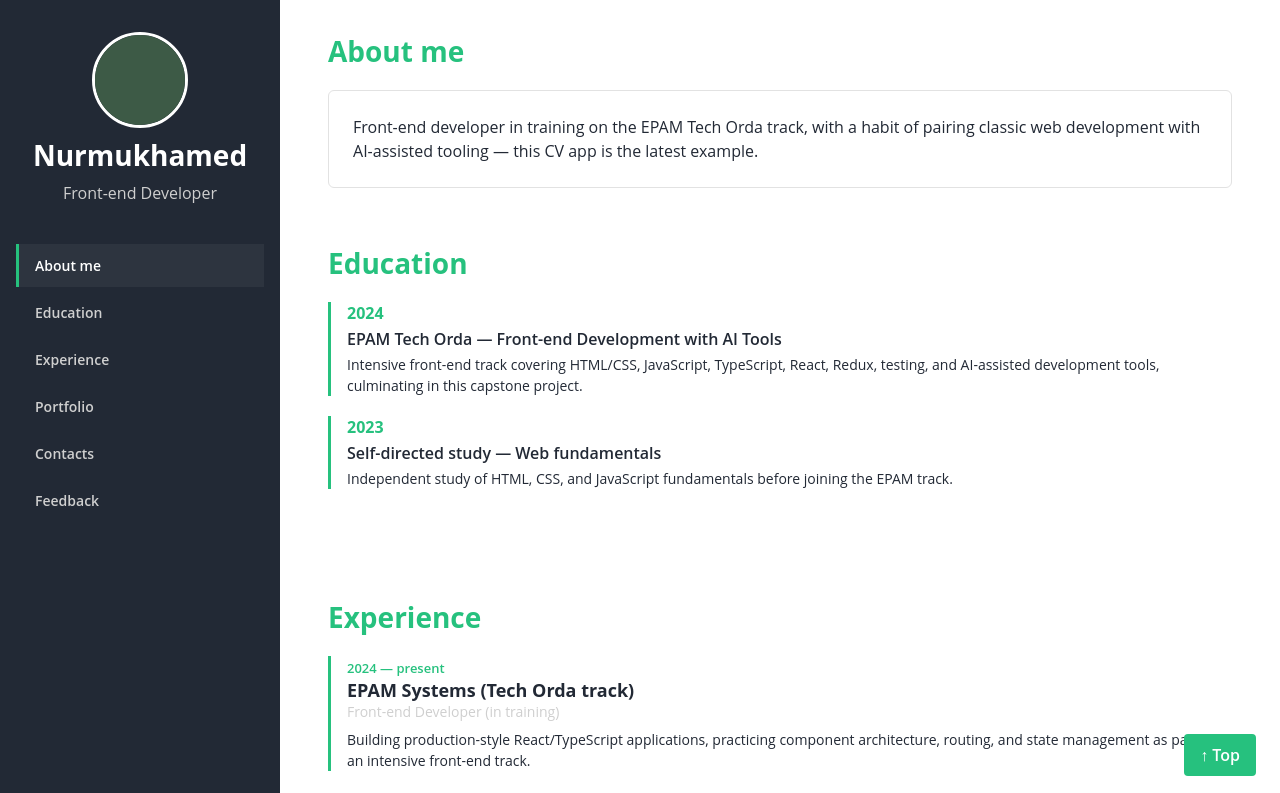
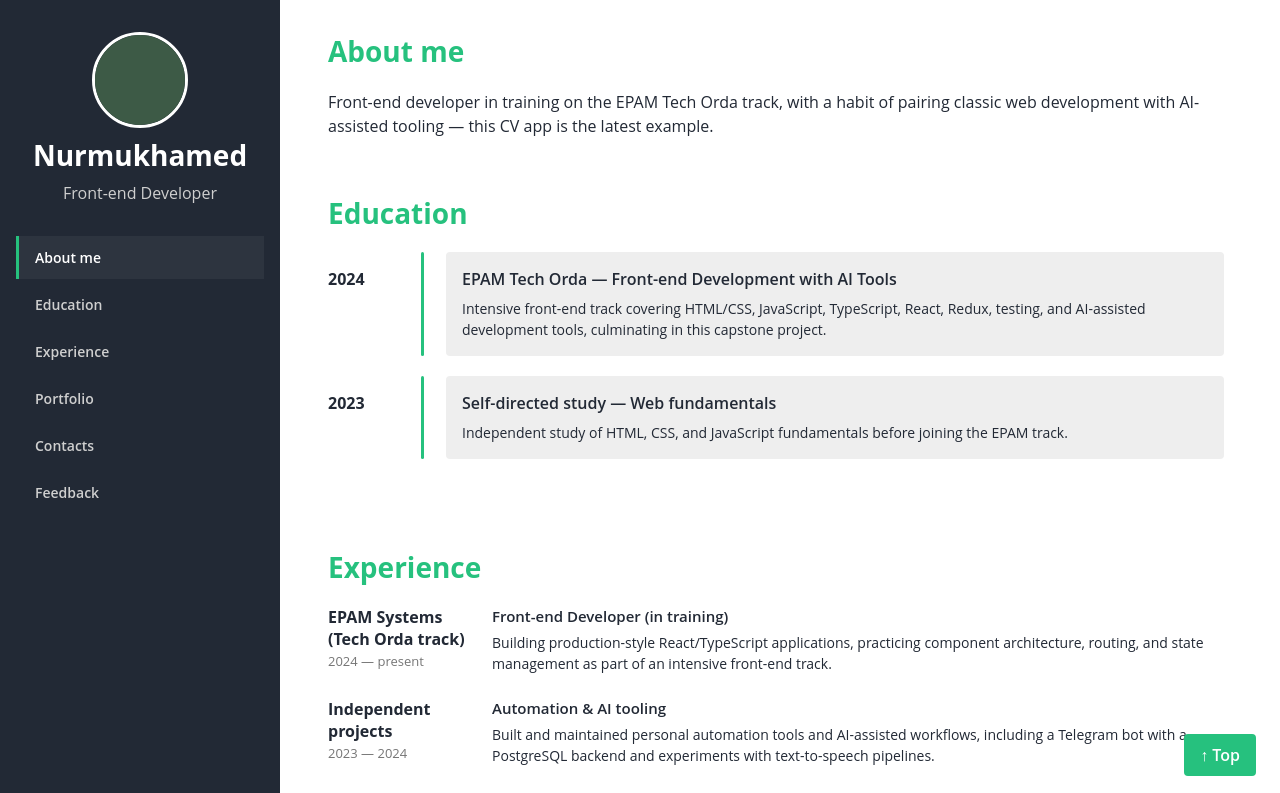
Before and after one commit to nurmuhamm8d/FrontEnd_Capstone_Project, a React (Create React App) app: page /inner in a window 1280 px wide. Shown: the top 793 px of the page. Built offline with nearby package versions, Linux system fonts and the light colour scheme.

Commit message:
fix: Box/TimeLine/Expertise - сверка с макетом (about/education/experience), Info теперь юзается в PhotoBox, поправлен цвет текста на белом фоне

```diff
--- a/src/assets/styles/_variables.scss
+++ b/src/assets/styles/_variables.scss
@@ -3,6 +3,7 @@ $color-dark: #222935;
 $color-dark-secondary: #2c3447;
 $color-text: #222935;
 $color-text-light: #cfcfcf;
+$color-text-muted: #767676;
 $color-bg: #ffffff;
 $color-border: #e2e2e2;
 
--- a/src/components/Box/Box.module.scss
+++ b/src/components/Box/Box.module.scss
@@ -1,9 +1,7 @@
 @use '../../assets/styles/variables' as vars;
 
 .box {
-  padding: 24px;
-  border: 1px solid vars.$color-border;
-  border-radius: 6px;
+  padding: 0;
 }
 
 .title {
--- a/src/components/Expertise/Expertise.module.scss
+++ b/src/components/Expertise/Expertise.module.scss
@@ -7,29 +7,36 @@
 }
 
 .item {
-  padding-left: 16px;
-  border-left: 3px solid vars.$color-primary;
+  display: grid;
+  grid-template-columns: 140px 1fr;
+  column-gap: 24px;
+}
+
+.meta {
+  display: flex;
+  flex-direction: column;
 }
 
 .date {
   font-size: 13px;
-  font-weight: 600;
-  color: vars.$color-primary;
+  color: vars.$color-text-muted;
+  margin-top: 2px;
 }
 
 .company {
-  font-size: 18px;
+  font-size: 16px;
   font-weight: 700;
+  margin: 0;
 }
 
 .job {
-  font-size: 14px;
-  font-weight: 400;
-  color: vars.$color-text-light;
-  margin-bottom: 8px;
+  font-size: 15px;
+  font-weight: 600;
+  margin: 0 0 6px;
 }
 
 .description {
   font-size: 14px;
   line-height: 1.5;
+  margin: 0;
 }
--- a/src/components/Expertise/Expertise.tsx
+++ b/src/components/Expertise/Expertise.tsx
@@ -9,10 +9,14 @@ export const Expertise = ({ data }: ExpertiseProps) => (
   <ul className={styles.list}>
     {data.map(({ date, info }) => (
       <li key={`${date}-${info.company}`} className={styles.item}>
-        <span className={styles.date}>{date}</span>
-        <h3 className={styles.company}>{info.company}</h3>
-        <h4 className={styles.job}>{info.job}</h4>
-        <p className={styles.description}>{info.description}</p>
+        <div className={styles.meta}>
+          <h3 className={styles.company}>{info.company}</h3>
+          <span className={styles.date}>{date}</span>
+        </div>
+        <div className={styles.details}>
+          <h4 className={styles.job}>{info.job}</h4>
+          <p className={styles.description}>{info.description}</p>
+        </div>
       </li>
     ))}
   </ul>
--- a/src/components/PhotoBox/PhotoBox.module.scss
+++ b/src/components/PhotoBox/PhotoBox.module.scss
@@ -30,6 +30,4 @@
 
 .description {
   max-width: 480px;
-  font-size: 14px;
-  color: vars.$color-text-light;
 }
--- a/src/components/PhotoBox/PhotoBox.tsx
+++ b/src/components/PhotoBox/PhotoBox.tsx
@@ -1,3 +1,4 @@
+import { Info } from '../Info/Info';
 import styles from './PhotoBox.module.scss';
 
 export interface PhotoBoxProps {
@@ -12,6 +13,10 @@ export const PhotoBox = ({ name, title, description, avatar }: PhotoBoxProps) =>
     <img className={styles.avatar} src={avatar} alt={name} />
     <h1 className={styles.name}>{name}</h1>
     <h2 className={styles.title}>{title}</h2>
-    <p className={styles.description}>{description}</p>
+    {description && (
+      <div className={styles.description}>
+        <Info text={description} />
+      </div>
+    )}
   </div>
 );
--- a/src/components/TimeLine/TimeLine.module.scss
+++ b/src/components/TimeLine/TimeLine.module.scss
@@ -6,27 +6,43 @@
   overflow-y: auto;
   display: flex;
   flex-direction: column;
-  gap: 20px;
   padding-right: 8px;
 }
 
 .item {
-  border-left: 3px solid vars.$color-primary;
-  padding-left: 16px;
+  display: grid;
+  grid-template-columns: 70px 16px 1fr;
+  column-gap: 16px;
+  padding-bottom: 20px;
 }
 
 .date {
   font-weight: 700;
-  color: vars.$color-primary;
+  color: vars.$color-text;
+  padding-top: 16px;
+}
+
+.rail {
+  background: vars.$color-primary;
+  border-radius: 2px;
+  width: 3px;
+  justify-self: center;
+}
+
+.card {
+  background: #eee;
+  border-radius: 4px;
+  padding: 16px;
 }
 
 .title {
   font-size: 16px;
   font-weight: 600;
-  margin: 4px 0;
+  margin: 0 0 8px;
 }
 
 .text {
   font-size: 14px;
   line-height: 1.5;
+  margin: 0;
 }
--- a/src/components/TimeLine/TimeLine.tsx
+++ b/src/components/TimeLine/TimeLine.tsx
@@ -10,8 +10,11 @@ export const TimeLine = ({ data }: TimeLineProps) => (
     {data.map(({ date, title, text }) => (
       <li key={`${date}-${title}`} className={styles.item}>
         <span className={styles.date}>{date}</span>
-        <h3 className={styles.title}>{title}</h3>
-        <p className={styles.text}>{text}</p>
+        <span className={styles.rail} aria-hidden="true" />
+        <div className={styles.card}>
+          <h3 className={styles.title}>{title}</h3>
+          <p className={styles.text}>{text}</p>
+        </div>
       </li>
     ))}
   </ul>
```
